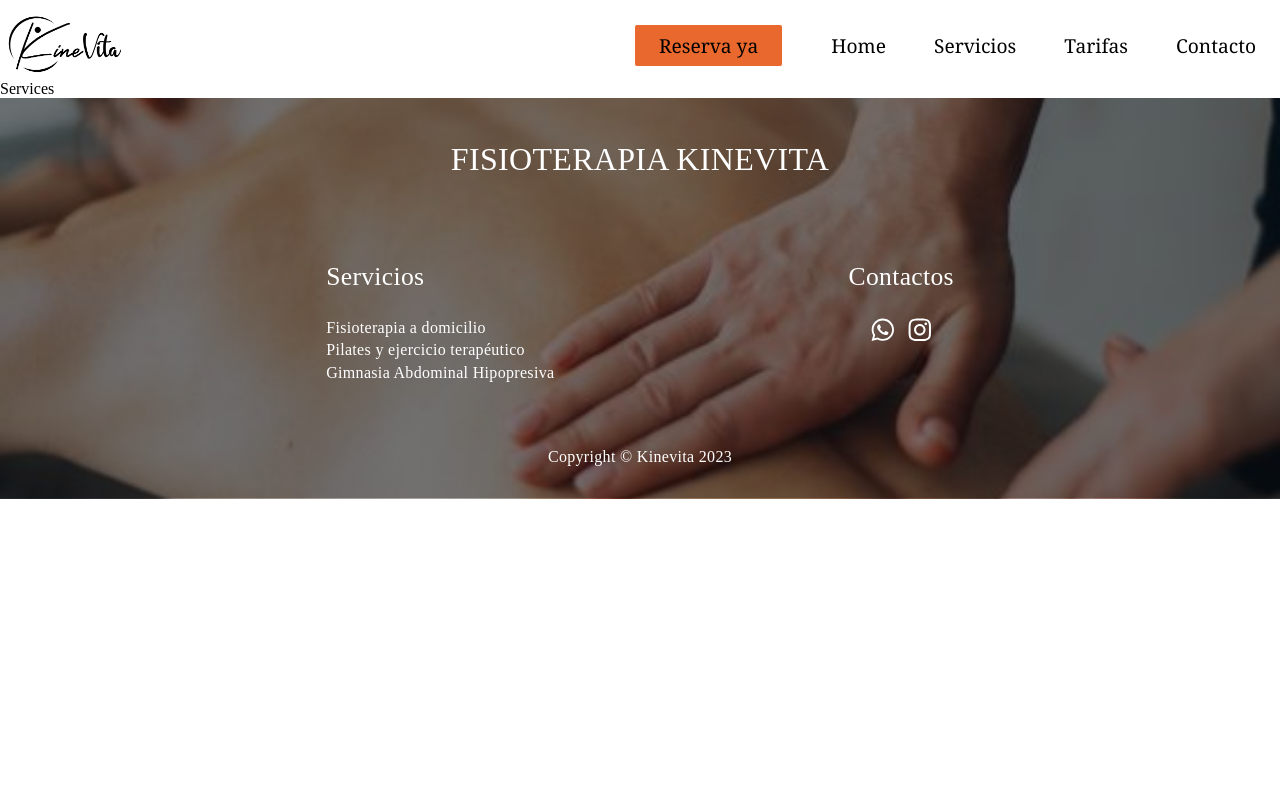
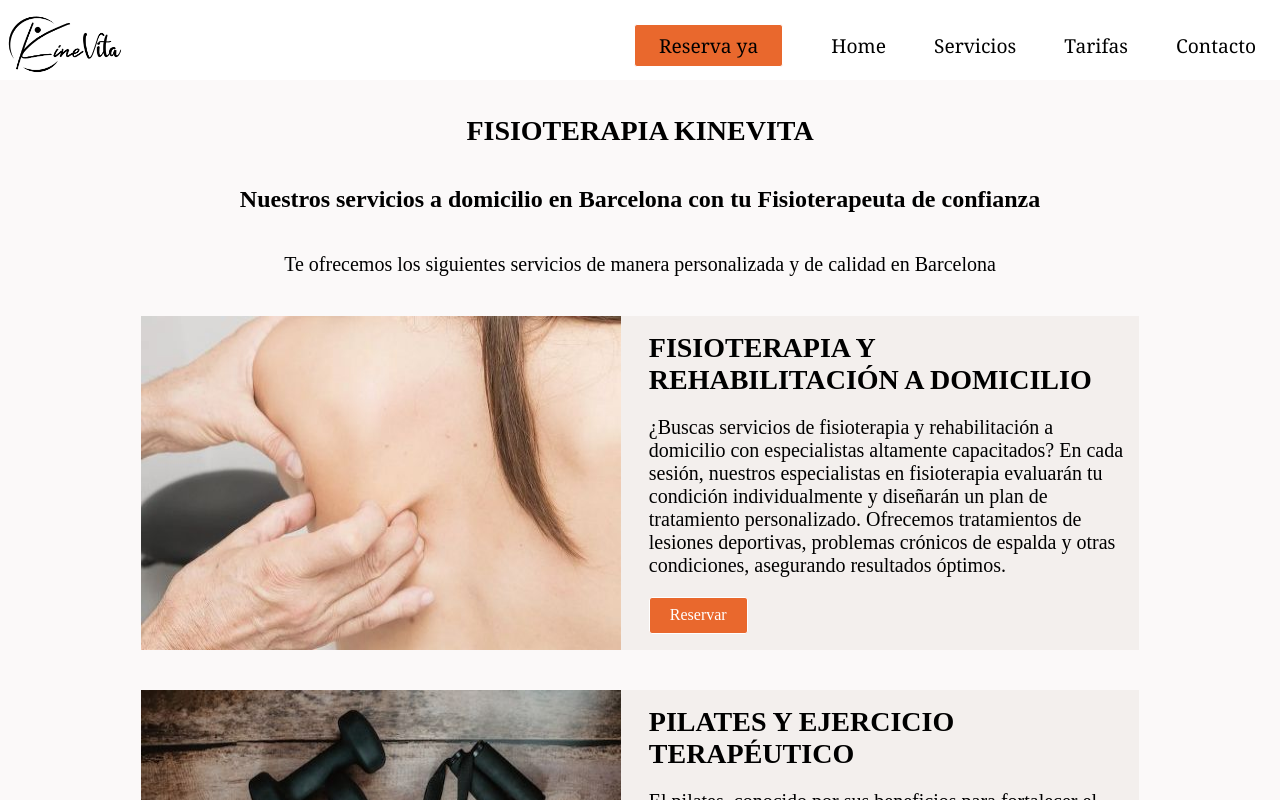
Before and after one commit to EvaGonz84/Kinevita-React, a React (Vite) app: page /servicios in a window 1280 px wide. Shown: the top 800 px of the page. Built offline with nearby package versions, Linux system fonts and the light colour scheme.

Commit message:
updated the services page &  created servicescard component

```diff
--- /dev/null
+++ b/src/components/ServicesCard.jsx
@@ -0,0 +1,97 @@
+import img2 from "../assets/Servicio2.jpg";
+import img1 from "../assets/Servicio1.jpg";
+import img3 from "../assets/Servicio3.jpg";
+import styled from "styled-components";
+import { StyledButton } from "./StyledButton";
+import * as colors from "../styles/colors";
+
+const Container = styled.article`
+  display: flex;
+  width: 80%;
+  gap: 20px;
+  background-color: ${colors.BACKGROUND2};
+  margin: 20px 0;
+
+  @media screen and (max-width: 1024px) {
+    width: 100%;
+  }
+  @media screen and (max-width: 968px) {
+    flex-direction: column;
+    gap: 10px;
+    width: 90%;
+  }
+`;
+
+const Content = styled.div`
+  display: flex;
+  flex-direction: column;
+  justify-content: center;
+  padding: 1rem 0.5rem;
+  h1 {
+    margin: 0;
+  }
+  @media screen and (max-width: 968px) {
+  }
+`;
+
+const StyledImg = styled.img`
+  @media screen and (max-width: 968px) {
+  }
+`;
+
+const ServicesButton = styled(StyledButton)`
+  margin: 0 auto 0 0;
+  @media screen and (max-width: 968px) {
+    margin: 0 auto;
+  }
+`;
+
+const servicesCard = [
+  {
+    id: 1,
+    title: "Fisioterapia y rehabilitación a domicilio",
+    description:
+      "¿Buscas servicios de fisioterapia y rehabilitación a domicilio con especialistas altamente capacitados? En cada sesión, nuestros especialistas en fisioterapia evaluarán tu condición individualmente y diseñarán un plan de tratamiento personalizado. Ofrecemos tratamientos de lesiones deportivas, problemas crónicos de espalda y otras condiciones, asegurando resultados óptimos.",
+    image: img2,
+  },
+  {
+    id: 2,
+    title: "Pilates y ejercicio terapéutico",
+    description:
+      "El pilates, conocido por sus beneficios para fortalecer el cuerpo y mejorar la postura, es una práctica de ejercicio terapéutico ideal para personas de todas las edades y niveles de condición física. Con nuestras sesiones personalizadas, te guiaremos para que logres una alineación corporal óptima, fortalezcas tu musculatura profunda y mejores la concentración y el bienestar en tu día a día.",
+    image: img1,
+  },
+  {
+    id: 3,
+    title: "Gimnasia Abdominal Hipopresiva",
+    description:
+      "La Gimnasia Abdominal Hipopresiva es una técnica revolucionaria que combina ejercicios posturales y respiratorios para fortalecer el suelo pélvico y tonificar la musculatura abdominal profunda. Con nuestras sesiones personalizadas, experimentarás una reducción notable de la cintura, mejora de la postura y de los dolores de espalda y ayudarás a la prevención de problemas relacionados con el suelo pélvico.",
+    image: img3,
+  },
+];
+
+const ServicesCard = () => {
+  return (
+    <>
+      {servicesCard.map((service) => {
+        return (
+          <Container key={service.id}>
+            <StyledImg src={service.image} />
+            <Content>
+              <h1>{service.title}</h1>
+              <p>{service.description}</p>
+              <ServicesButton
+                color={colors.ORANGE}
+                borderhover="1px solid black"
+              >
+                Reservar
+              </ServicesButton>
+            </Content>
+          </Container>
+        );
+      })}
+    </>
+  );
+};
+
+export { ServicesCard };
--- a/src/pages/Services.jsx
+++ b/src/pages/Services.jsx
@@ -1,4 +1,44 @@
+import styled from "styled-components";
+import * as colors from "../styles/colors";
+import { ServicesCard } from "../components/ServicesCard";
+
+const Container = styled.section`
+  display: flex;
+  flex-direction: column;
+  align-items: center;
+  padding: 1rem;
+  box-sizing: border-box;
+  width: 100%;
+  background-color: ${colors.BACKGROUND};
+
+  h1 {
+    text-transform: uppercase;
+    font-size: 1.75rem;
+  }
+
+  p {
+    font-size: 1.25rem;
+  }
+
+  @media screen and (max-width: 968px) {
+    text-align: center;
+  }
+`;
+
 const Services = () => {
-  return "Services";
+  return (
+    <Container>
+      <h1>fisioterapia kinevita</h1>
+      <h2>
+        Nuestros servicios a domicilio en Barcelona con tu Fisioterapeuta de
+        confianza
+      </h2>
+      <p>
+        Te ofrecemos los siguientes servicios de manera personalizada y de
+        calidad en Barcelona
+      </p>
+      <ServicesCard />
+    </Container>
+  );
 };
 export { Services };
```
